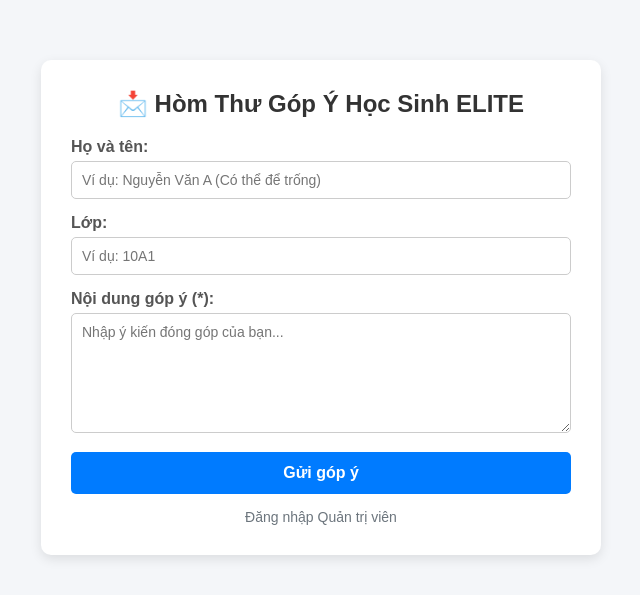
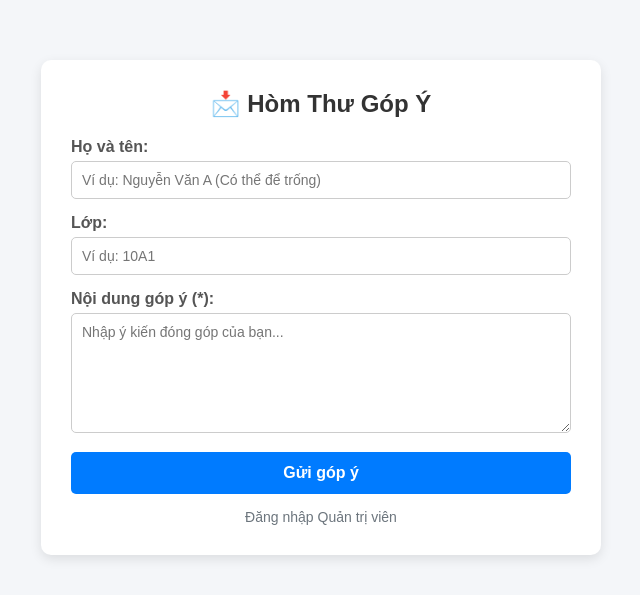
Before and after one commit to xiangkaiwen110608-blip/WedHocSinh, a Flask app: page / in a window 1280 px wide. Shown: the top 595 px of the page, without its empty margins (319-959 px from the left). Run offline with Flask 3, Linux system fonts and the light colour scheme.

Commit message:
Update index.html

```diff
--- a/templates/index.html
+++ b/templates/index.html
@@ -3,26 +3,25 @@
 <head>
     <meta charset="UTF-8">
     <meta name="viewport" content="width=device-width, initial-scale=1.0">
-    <title>Hòm Thư Góp Ý Học Sinh ELITE</title>
+    <title>Hòm Thư Góp Ý Học Sinh</title>
+    <!-- Thêm icon logo -->
+    <link rel="icon" type="image/png" href="{{ url_for('static', filename='logo.png') }}">
     <style>
         body { font-family: Arial, sans-serif; background: #f4f6f9; margin: 0; padding: 20px; }
         .container { max-width: 500px; margin: 40px auto; background: white; padding: 30px; border-radius: 10px; box-shadow: 0 4px 12px rgba(0,0,0,0.1); }
         h2 { text-align: center; color: #333; margin-top: 0; }
         .form-group { margin-bottom: 15px; }
         label { display: block; margin-bottom: 5px; font-weight: bold; color: #555; }
-
-        /* ĐÃ SỬA: Thêm font-family: inherit và letter-spacing: normal để chữ mượt, không bị thưa */
         input[type="text"], textarea {
             width: 100%;
             padding: 10px;
             border: 1px solid #ccc;
             border-radius: 5px;
             box-sizing: border-box;
-            font-family: inherit; /* Ép nhận font Arial mượt từ body */
+            font-family: inherit;
             font-size: 14px;
-            letter-spacing: normal; /* Xóa khoảng cách thưa rải rác */
+            letter-spacing: normal;
         }
-
         textarea { height: 120px; resize: vertical; }
         button {
             width: 100%;
@@ -45,9 +44,8 @@
 </head>
 <body>
     <div class="container">
-        <h2>📩 Hòm Thư Góp Ý Học Sinh ELITE</h2>
+        <h2>📩 Hòm Thư Góp Ý</h2>
 
-        <!-- Thông báo từ Flask -->
         {% with messages = get_flashed_messages(with_categories=true) %}
           {% if messages %}
             {% for category, message in messages %}
```
